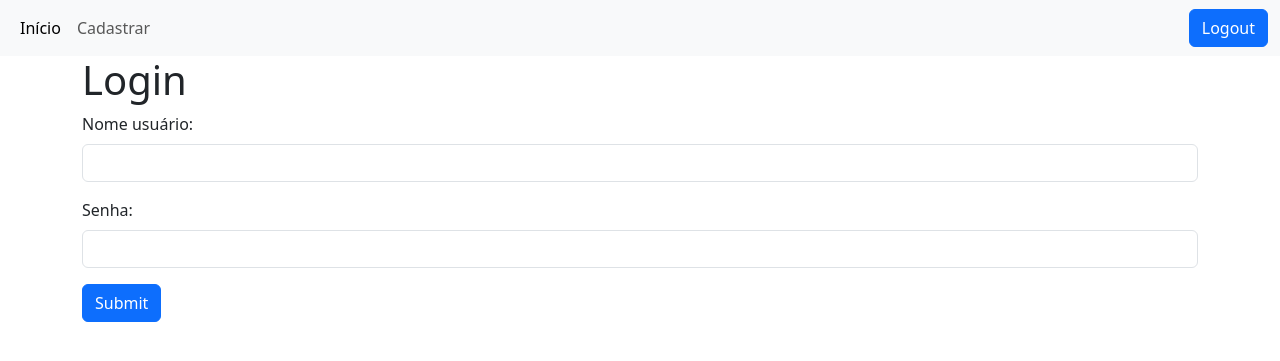
After one commit to paulomiyasaka/python_jogos, a Flask app: page /login in a window 1280 px wide. The commit adds this page. Shown: the top 361 px of the page. Run offline with Flask 3, Linux system fonts and the light colour scheme.

Commit message:
Flask - Parte1
Concluída 1ª parte do curso Python Flask

```diff
--- a/jogoteca.py
+++ b/jogoteca.py
@@ -1,4 +1,4 @@
-from flask import Flask, render_template, request, redirect
+from flask import Flask, render_template, request, redirect, session, flash, url_for
 
 class Jogo:
     def __init__(self, nome, categoria, console):
@@ -11,7 +11,26 @@ jogo2 = Jogo('God Of War', 'Hack n Slash', 'PS2')
 jogo3 = Jogo('Need For Speed', 'Corrida', 'PC')
 lista = [jogo1, jogo2, jogo3]
 
+class Usuario:
+    def __init__(self, nome, usuario, senha):
+        self.nome = nome
+        self.usuario = usuario
+        self.senha = senha
+
+usuario1 = Usuario("Paulo", "Paulo", "123456")
+usuario2 = Usuario("Miyasaka", "Miyasaka", "123456")
+usuario3 = Usuario("Japão", "Japão", "123456")
+
+usuarios = {
+            usuario1.usuario : usuario1,
+            usuario2.usuario : usuario2,
+            usuario3.usuario : usuario3
+            }
+
+
+
 app = Flask(__name__)
+app.secret_key = 'CORREIOS'
 
 
 @app.route('/')
@@ -26,6 +45,9 @@ def index():
 
 @app.route('/novo')
 def novo():
+    if 'usuario_logado' not in session or session['usuario_logado'] == None:
+        #return redirect('/login?proxima=novo')
+        return redirect(url_for('login', proxima=url_for('novo')))
     return render_template('novo.html', titulo='Cadastrar novo jogo')
 
 
@@ -37,6 +59,34 @@ def criar():
     jogo = Jogo(nome, categoria, console)
     lista.append(jogo)
     #return render_template('lista.html', titulo='Criar Cadastro de Jogos', jogos= lista)
-    return redirect('/')
+    return redirect(url_for('index'))
+
+
+@app.route('/login')
+def login():
+    proxima = request.args.get('proxima')
+    return render_template('login.html', titulo="Login", proxima=proxima)
+
+@app.route('/autenticar', methods=['POST', ])
+def autenticar():
+    if request.form['usuario'] in usuarios:
+        usuario = usuarios[request.form['usuario']]
+        if request.form['senha'] == usuario.senha:
+            session['usuario_logado'] = usuario.usuario
+            flash(usuario.usuario + ' logado com sucesso!')
+            proxima_pagina = request.form['proxima']
+            return redirect(proxima_pagina)
+        else:
+            flash('Usuário não logado.')
+            return redirect(url_for('login', proxima=url_for('novo')))
+
+
+
+@app.route('/logout')
+def logout():
+    session['usuario_logado'] = None
+    flash('Logout efetuado com sucesso!')
+    return redirect(url_for('index'))
+
 
 app.run(debug=True)
--- /dev/null
+++ b/templates/login.html
@@ -0,0 +1,20 @@
+{% extends "template.html" %}
+{% block conteudo %}
+
+
+
+<form method="POST" action="{{ url_for('autenticar') }}">
+  <div class="mb-3">
+    <label for="usuario" class="form-label">Nome usuário:</label>
+    <input type="text" class="form-control" id="usuario" name="usuario">
+  </div>
+  <div class="mb-3">
+    <label for="senha" class="form-label">Senha:</label>
+    <input type="password" class="form-control" id="senha" name="senha">
+    <input type="hidden" id="proxima" name="proxima" value="{{ proxima }}">
+  </div>
+  <button type="submit" class="btn btn-primary">Submit</button>
+</form>
+
+
+{% endblock %}
--- a/templates/novo.html
+++ b/templates/novo.html
@@ -1,7 +1,7 @@
 {% extends "template.html" %}
 {% block conteudo %}
 
-<form action="/criar" method="POST">
+<form action="{{ url_for('criar') }}" method="POST">
     <div class="mb-3">
         <label for="nome" class="form-label">Nome do Jogo:</label>
         <input type="text" class="form-control" id="nome" name="nome">
--- a/templates/template.html
+++ b/templates/template.html
@@ -9,7 +9,45 @@
   </head>
   <body>
 
+    <nav class="navbar navbar-expand-lg bg-body-tertiary">
+      <div class="container-fluid">
+        <div class="collapse navbar-collapse" id="navbarSupportedContent">
+          <ul class="navbar-nav me-auto mb-2 mb-lg-0">
+            <li class="nav-item">
+              <a class="nav-link active" aria-current="page" href="/">Início</a>
+            </li>
+            <li class="nav-item">
+              <a class="nav-link" href="/novo">Cadastrar</a>
+            </li>
+
+          </ul>
+
+          <a class="btn btn-primary d-flex" href="/logout">Logout</a>
+
+
+        </div>
+      </div>
+    </nav>
+
     <div class="container">
+
+
+      <div class="row">
+      <div class="col-mb-12">
+        {% with messages = get_flashed_messages() %}
+        {% if messages %}
+        <ul id="messages" class="list-unstyled">
+          {% for message in messages %}
+            <li class="alert alert-success">
+              {{ message }}
+            </li>
+        {% endfor %}
+        </ul>
+        {% endif %}
+        {% endwith %}
+      </div>
+  </div>
+
         <div class="page-header">
             <h1>{{ titulo }}</h1>
         </div>
```
